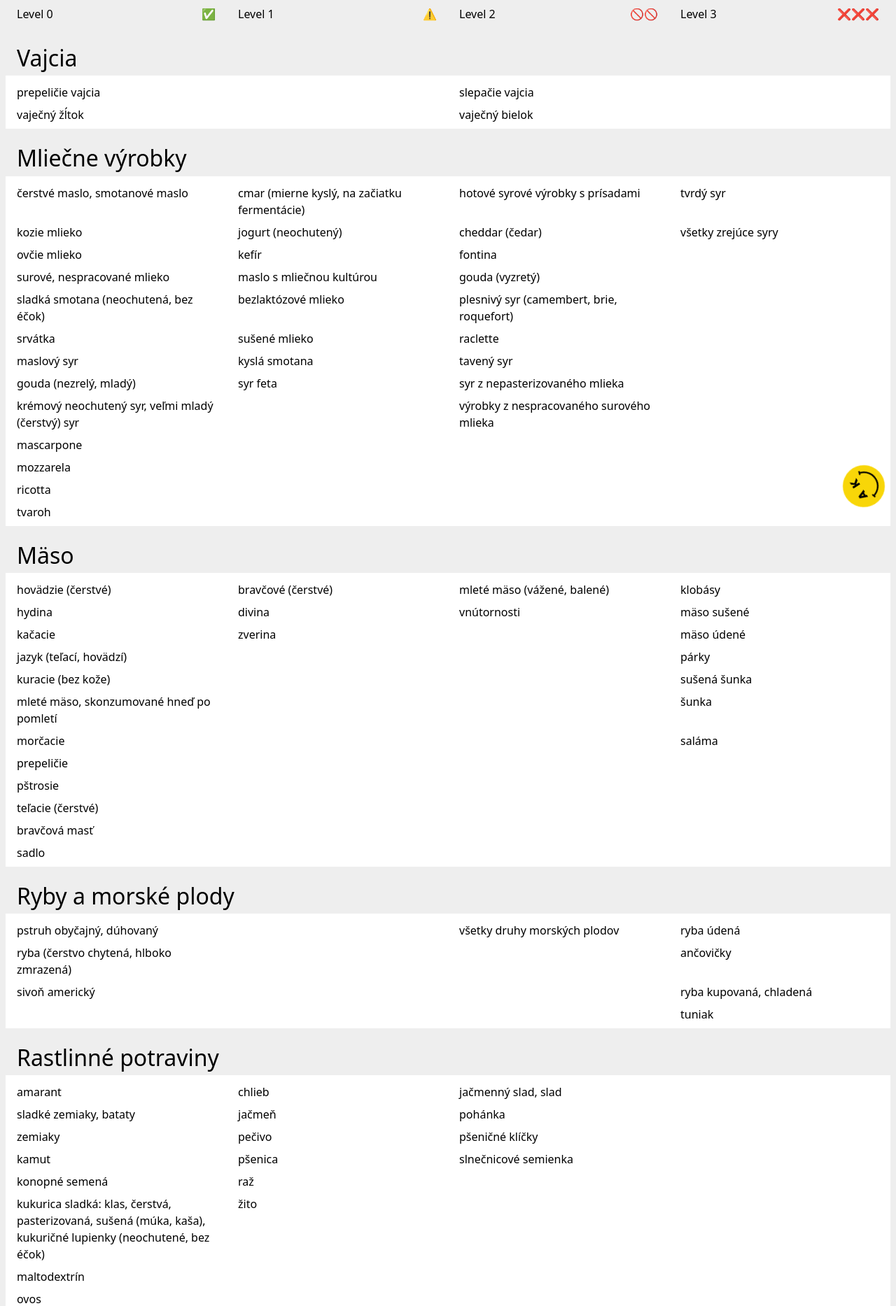
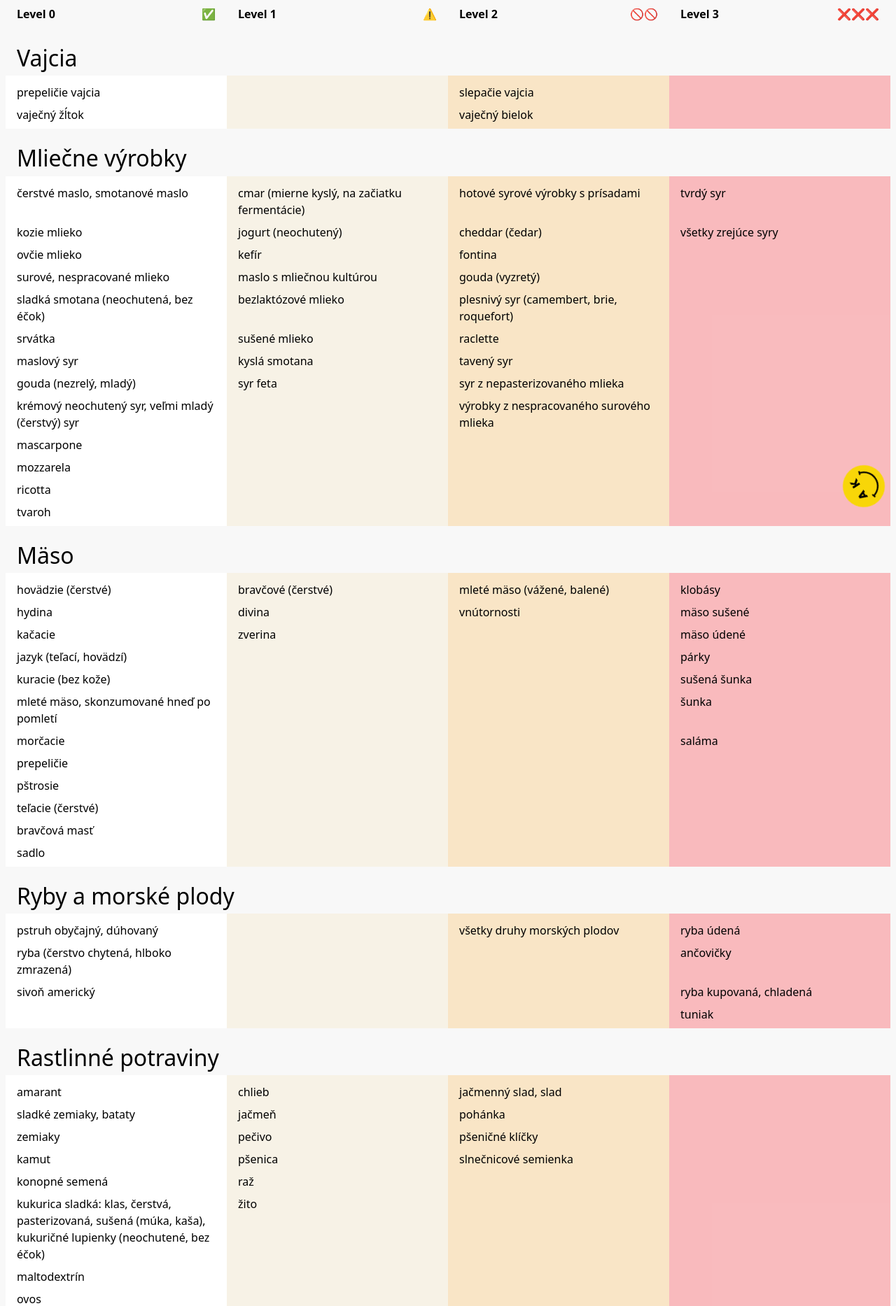
Before and after one commit to adamkiss/histaminy.adamkiss.com, a PHP site: page / in a window 1280 px wide. Shown: the part 59-1926 px from the top of the page at 70% size. Run offline with PHP 8.4, Linux system fonts and the light colour scheme.

Commit message:
styling issues

```diff
--- a/index.html
+++ b/index.html
@@ -97,12 +97,17 @@ textarea:not([rows]) {
 	scroll-margin-block: 5ex;
 }
 
+:root {
+	--bg-light: #f8f8f8;
+	--bg-dark: #222;
+}
+
 html {
 	color-scheme: light dark;
 }
 
 body {
-	background: light-dark(#eee, #222);
+	background: light-dark(var(--bg-light), var(--bg-dark));
 	font-family: ui-sans-serif, system-ui, -apple-system, BlinkMacSystemFont, 'Segoe UI', Roboto, 'Helvetica Neue', Arial, 'Noto Sans', sans-serif, 'Apple Color Emoji', 'Segoe UI Emoji', 'Segoe UI Symbol', 'Noto Color Emoji';
 }
 
@@ -110,7 +115,6 @@ main {
 	position: relative;
 	max-width: 1600px;
 	margin: 0 auto;
-	background: light-dark(#fff, transparent);
 }
 
 h1 {
@@ -126,11 +130,11 @@ section>ul {
 header {
 	position: relative;
 	z-index: 10;
-	background: light-dark(#eee, #222);
+	background: light-dark(var(--bg-light), var(--bg-dark));
 }
 
 header .header {
-	background: light-dark(#eee, #222);
+	background: light-dark(var(--bg-light), var(--bg-dark));
 	grid-column: 1 / -1;
 	padding: .5em 1em;
 	z-index: 20;
@@ -150,7 +154,7 @@ section {
 }
 
 section h1 {
-	background: light-dark(#eee, #222);
+	background: light-dark(var(--bg-light), var(--bg-dark));
 	padding: .75em .5em .25em;
 	margin: 0 0 .25em;
 }
@@ -159,7 +163,7 @@ section li, header [data-level] {
 	display: flex;
 	padding: .5em 1em;
 	list-style: none;
-	background: light-dark(#eee, #222);
+	background: light-dark(var(--bg-light), var(--bg-dark));
 	justify-content: space-between;
 }
 
@@ -182,28 +186,28 @@ section:has([data-visible]) {
 .bg-level-0, [data-level-0] {
 	/* tailwind "lime" */
 	background: light-dark(
-		oklch(0.967 0.067 122.328003 / .5),
+		white,
 		oklch(0.405 0.101 131.063004 / .1)
 	);
 }
 .bg-level-1, [data-level-1] {
 	/* tailwind "yellow" */
 	background: light-dark(
-		oklch(0.973 0.071 103.193001 / .5),
+		oklch(0.795 0.184 86.047 / .07),
 		oklch(0.681 0.162 75.834 / .08)
 	);
 }
 .bg-level-2, [data-level-2] {
 	/* tailwind "amber" */
 	background: light-dark(
-		oklch(0.962 0.059 95.616997 / .5),
+		oklch(0.769 0.188 70.08 / .2),
 		oklch(0.414 0.112 45.903999 / .2)
 	);
 }
 .bg-level-3, [data-level-3] {
 	/* tailwind "red" */
 	background: light-dark(
-		oklch(0.885 0.062 18.334 / .5),
+		oklch(0.637 0.237 25.331 / .3),
 		oklch(0.396 0.141 25.723 / .2)
 	);
 }
@@ -235,10 +239,11 @@ section:has([data-visible]) {
 	}
 
 	header [data-level] {
+		font-weight: bold;
 		display: flex;
 		padding: 0.5em 1em;
 		z-index: 10;
-		border-bottom: 1px solid light-dark(#eee, #222);
+		border-bottom: 1px solid light-dark(var(--bg-light), var(--bg-dark));
 	}
 
 	section {
@@ -287,13 +292,13 @@ section:has([data-visible]) {
 		display: grid;
 		grid-template-columns: repeat(4, 1fr);
 		position: absolute;
-		z-index: -1;
 		inset: 0;
 	}
 }
 
 #brand {
 	position: fixed;
+	z-index: 1000;
 	bottom: 1em;
 	right: 1em;
 	margin: var(--step--2);
```
Also changed, not shown: _source/index.css (+17 -12 lines).
